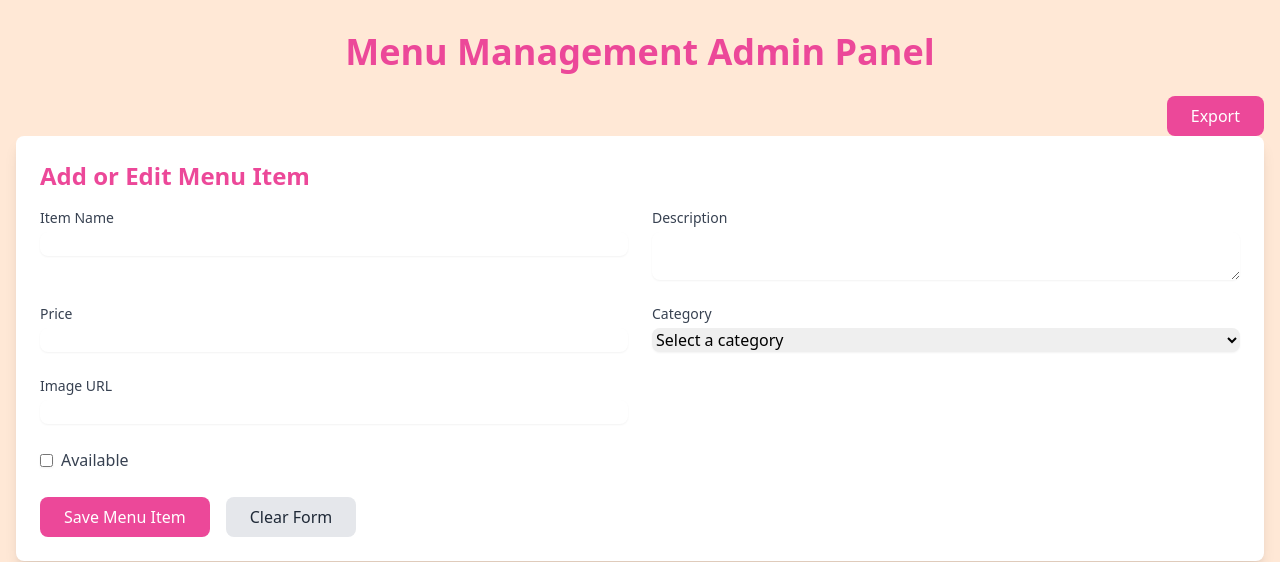
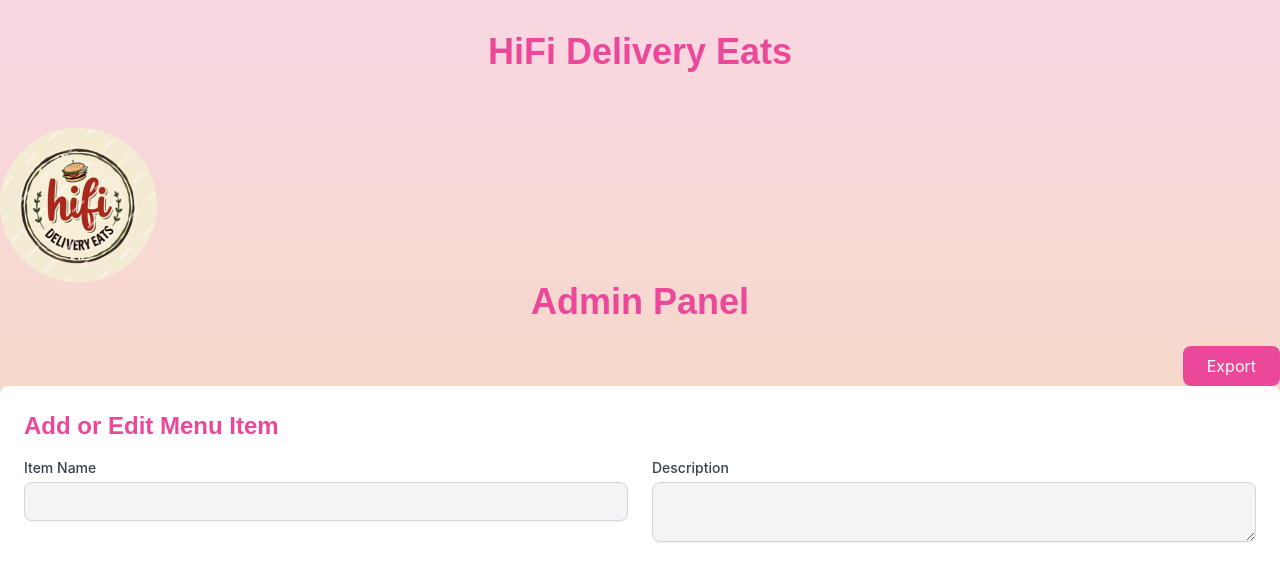
Before and after one commit to indrajeet-77/Infosys-SpringBaord-HiFi-Delivery-Eats-Menu-Management-Module-Team2-, a Flask app: page /admin in a window 1280 px wide. Shown: the top 562 px of the page. Run offline with Flask 3, Linux system fonts and the light colour scheme; data comes from the database, SQL or seed files in the repository; some libraries are stand-ins or nearby versions.

Commit message:
Add files via upload
Admin panel ui fixes

```diff
--- a/templates/adminpanel.html
+++ b/templates/adminpanel.html
@@ -5,6 +5,7 @@
     <meta charset="UTF-8">
     <meta name="viewport" content="width=device-width, initial-scale=1.0">
     <title>Restaurant Menu Admin Panel</title>
+    <link rel="stylesheet" href="{{ url_for('static', filename='css/style.css') }}">
     <script src="https://cdn.tailwindcss.com"></script>
     <style>
         body {
@@ -15,7 +16,15 @@
 
 <body class="min-h-screen">
     <div class="container mx-auto px-4 py-8">
-        <h1 class="text-4xl font-bold text-center text-pink-500 mb-6">Menu Management Admin Panel</h1>
+        <h1 class="text-4xl font-bold text-center text-pink-500 mb-6">HiFi Delivery Eats </h1></div>
+
+        <!-- Navbar -->
+    <nav class="navbar2">
+        <div class="logo"> <img src="..\static\images\Hifi_logo.png"></div>
+        <div><h1 class="text-4xl font-bold text-center text-pink-500 mb-6">Admin Panel</h1></div>
+
+
+    </nav>
 
 
         <!-- Export Button -->
```
